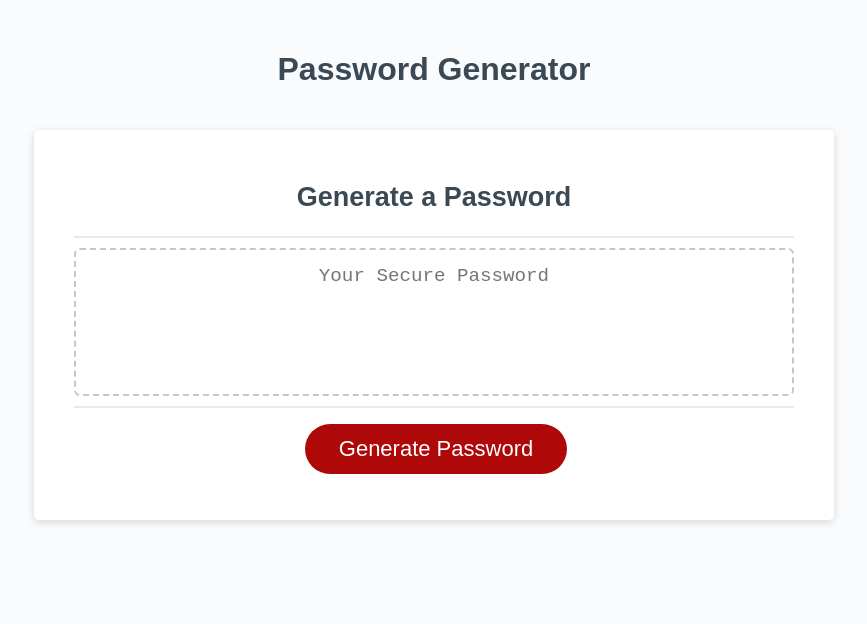
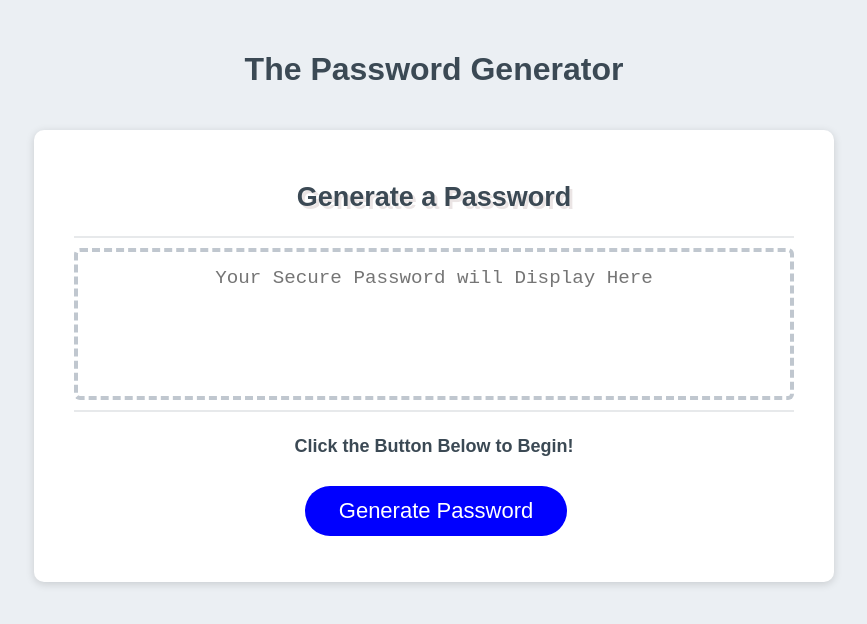
Before and after one commit to MSnow-21/Password_Generator, a plain HTML site: page index.html in a window 1280 px wide. Shown: the whole page, without its empty margins (206-1073 px from the left). Drawn offline with Linux system fonts and the light colour scheme.

Commit message:
Updated styling on css and text on html

```diff
--- a/index.html
+++ b/index.html
@@ -10,7 +10,7 @@
   <body>
     <div class="wrapper">
       <header>
-        <h1>Password Generator</h1>
+        <h1>The Password Generator</h1>
       </header>
       <div class="card">
         <div class="card-header">
@@ -20,12 +20,13 @@
           <textarea
             readonly
             id="password"
-            placeholder="Your Secure Password"
+            placeholder="Your Secure Password will Display Here"
             aria-label="Generated Password"
           ></textarea>
         </div>
         <div class="card-footer">
-          <button id="generate" class="btn">Generate Password</button>
+          <h4>Click the Button Below to Begin!</h4>
+          <button id="generate" class="btn generate">Generate Password</button>
         </div>
       </div>
     </div>
--- a/style.css
+++ b/style.css
@@ -14,7 +14,7 @@ body,
 
 body {
   font-family: sans-serif;
-  background-color: #f9fbfd;
+  background-color: rgb(235, 239, 243);
 }
 
 .wrapper {
@@ -33,11 +33,15 @@ header {
 /* added h2 property */
 h2 {
   text-align: center;
+  text-shadow: 3px 3px rgb(235, 229, 229);
 }
 
+h4 {
+  text-align: center;
+}
 .card {
   background-color: hsl(0, 0%, 100%);
-  border-radius: 5px;
+  border-radius: 10px;
   border-width: 1px;
   box-shadow: rgba(0, 0, 0, 0.15) 0px 2px 8px 0px;
   color: hsl(206, 17%, 28%);
@@ -87,10 +91,14 @@ h2 {
   display: inline-block;
   font-size: 22px;
   line-height: 22px;
-  margin: 16px 16px 16px 20px;
+  margin: 5px 16px 16px 20px;
   padding: 14px 34px;
   text-align: center;
   cursor: pointer;
+}
+
+.generate{
+  background-color: blue;
 }
 
 button[disabled] {
@@ -117,7 +125,7 @@ button[disabled] {
   text-align: center;
   margin-top: 10px;
   margin-bottom: 10px;
-  border: 2px dashed #c0c7cf;
+  border: 4px dashed #c0c7cf;
   border-radius: 6px;
   resize: none;
   overflow: hidden;
```
